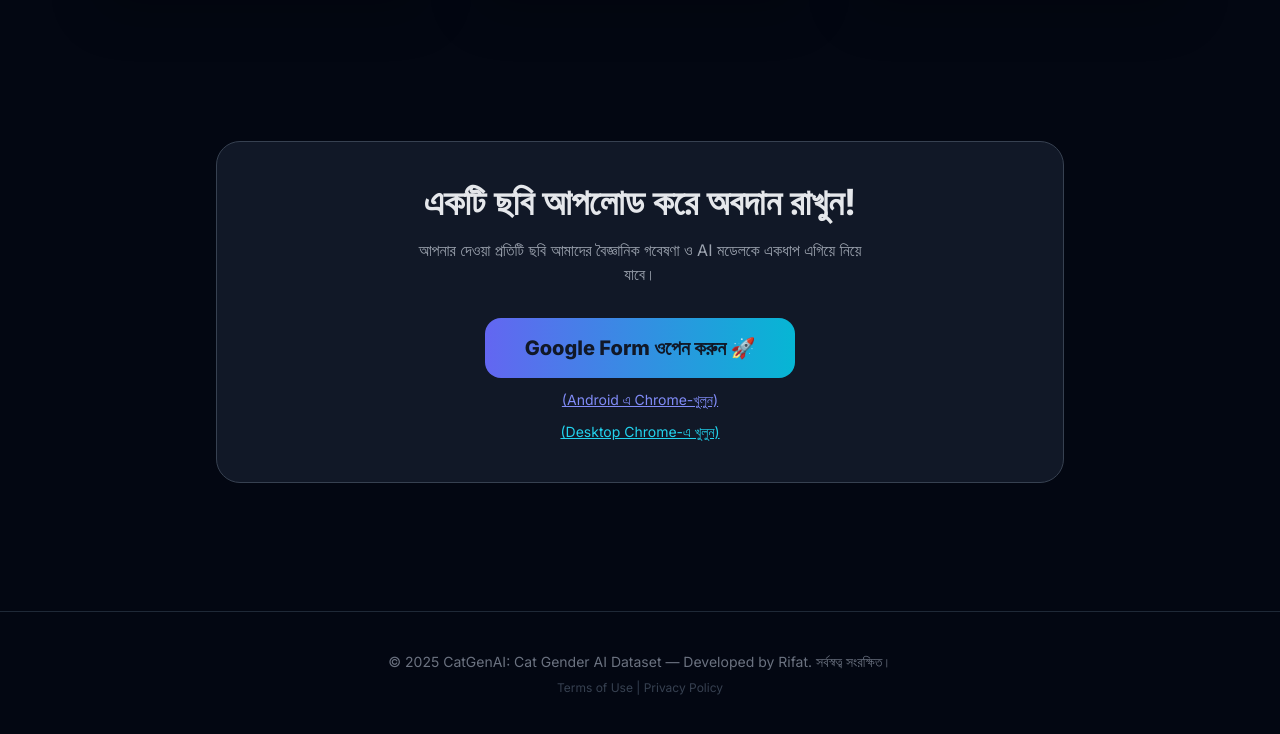
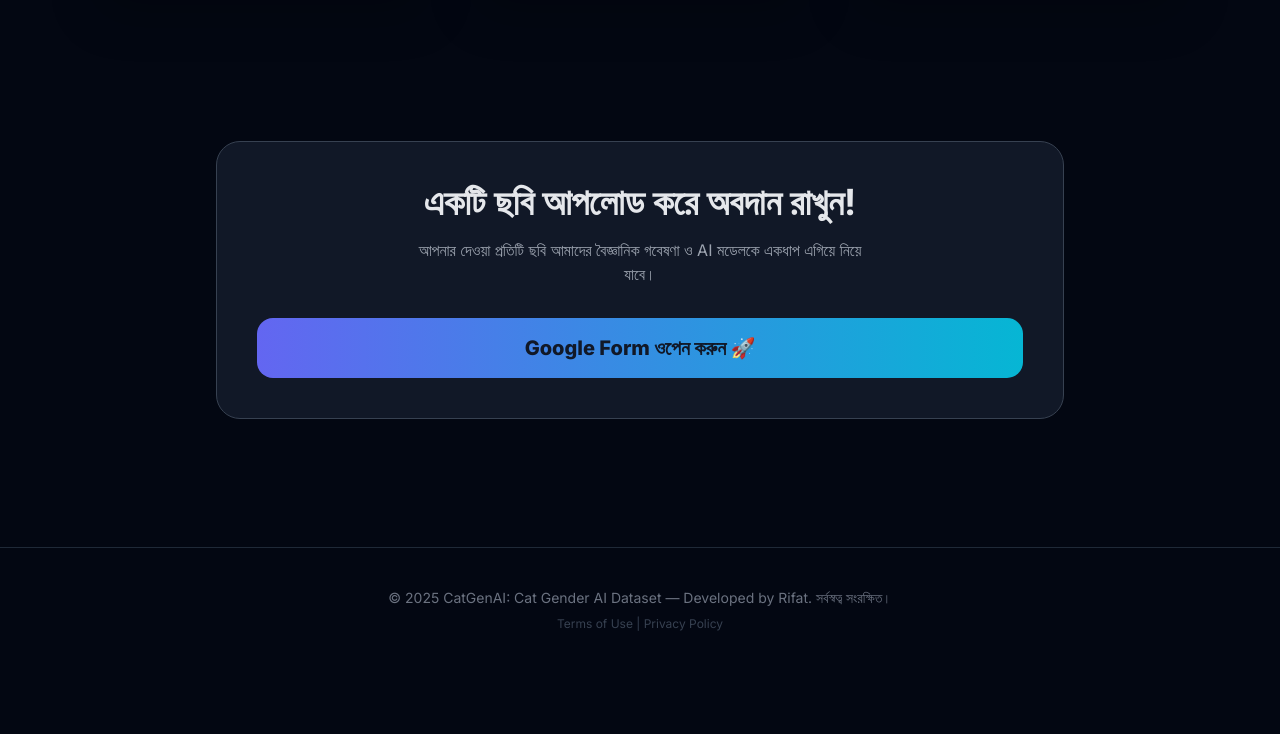
Before and after one commit to MRS028/CatInfo, a plain HTML site: page index.html in a window 1280 px wide. Shown: the part 1122-1856 px from the top of the page. After the commit the page ends 1794 px from the top, so only its background shows below. Drawn offline with nearby package versions, Linux system fonts and the light colour scheme.

Commit message:
opening updated

```diff
--- a/index.html
+++ b/index.html
@@ -90,21 +90,17 @@
 
   <!-- Default Link -->
   <a href="https://forms.gle/m4rdWWmDeABMnt5s8" target="_blank" rel="noopener noreferrer"
-     class="inline-flex items-center justify-center px-10 py-4 bg-gradient-to-r from-indigo-500 to-cyan-500 text-gray-900 font-extrabold text-xl rounded-2xl">
+     class="inline-flex items-center hidden md:flex justify-center px-10 py-4 bg-gradient-to-r from-indigo-500 to-cyan-500 text-gray-900 font-extrabold text-xl rounded-2xl">
     Google Form ওপেন করুন 🚀
   </a>
 
   <!-- Android Force Chrome -->
   <a href="intent://forms.gle/m4rdWWmDeABMnt5s8#Intent;scheme=https;package=com.android.chrome;end;"
-     class="block text-sm text-indigo-400 underline">
-    (Android এ Chrome-খুলুন)
+     class="inline-flex md:hidden items-center justify-center px-10 py-4 bg-gradient-to-r from-indigo-500 to-cyan-500 text-gray-900 font-extrabold  rounded-2xl"
+ > Google Form ওপেন করুন 🚀
   </a>
 
-  <!-- Desktop Chrome -->
-  <a href="googlechrome://forms.gle/m4rdWWmDeABMnt5s8"
-     class="block text-sm text-cyan-400 underline">
-    (Desktop Chrome-এ খুলুন)
-  </a>
+
 
 </div>
 
```
